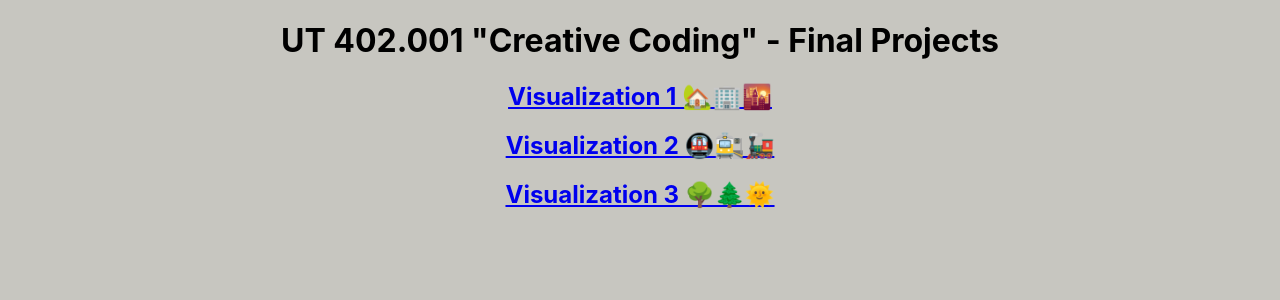
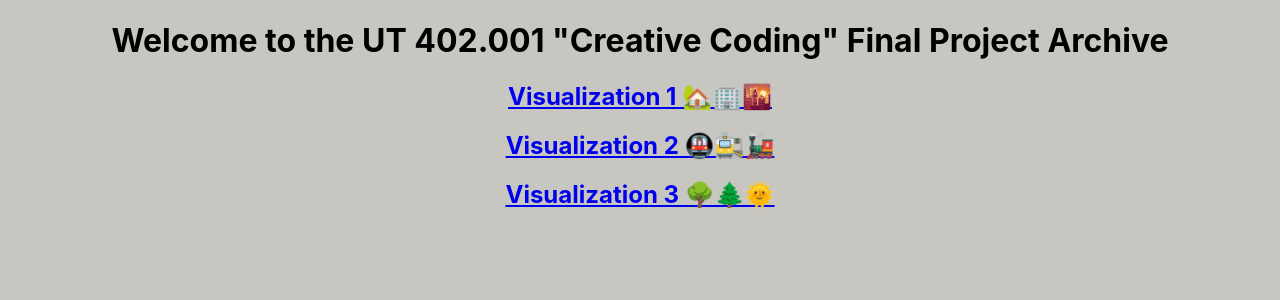
Before and after one commit to jschwartzuofm/creative-coding-final-projects, a React (Create React App) app: page / in a window 1280 px wide. Shown: the top 300 px of the page. Built offline with nearby package versions, Linux system fonts and the light colour scheme; no server answers.

Commit message:
Setup barrel exports

```diff
--- a/src/App.js
+++ b/src/App.js
@@ -1,9 +1,6 @@
 import './App.css';
 import { BrowserRouter as Router, Routes, Route } from "react-router-dom";
-import Home from "./pages/Home";
-import Viz1 from "./pages/Viz1";
-import Viz2 from "./pages/Viz2";
-import Viz3 from "./pages/Viz3";
+import { Home, Viz1, Viz2, Viz3 } from './components';
 
 function App() {
   return (
--- a/src/pages/Home.js
+++ b/src/components/Home/Home.js
@@ -3,7 +3,7 @@ import { Link } from "react-router-dom";
 const Home = () => {
   return (
     <div className="p-8">
-      <h1 className="text-4xl font-bold mb-8">UT 402.001 "Creative Coding" - Final Projects</h1>
+      <h1 className="text-4xl font-bold mb-8">Welcome to the UT 402.001 "Creative Coding" Final Project Archive</h1>
       <div className="grid grid-cols-2 gap-6">
         <Link to="/viz1" className="block border p-4 hover:shadow-lg transition">
           <h2 className="text-xl font-medium">Visualization 1 🏡🏢🌇</h2>
--- a/src/pages/Viz2.js
+++ b/src/components/Viz2/Viz2.js
@@ -18,7 +18,7 @@ var svg = d3.selectAll(".viz2")
 // Add tooltip div
 const tooltip = d3.select(".viz2")
   .append("div")
-  .attr("class", "viz2-tooltip");
+    .attr("class", "viz2-tooltip");
 
 // Legend data
 const legendData = [
--- /dev/null
+++ b/src/components/index.js
@@ -0,0 +1,4 @@
+export { default as Home } from './Home/Home';
+export { default as Viz1 } from './Viz1/Viz1';
+export { default as Viz2 } from './Viz2/Viz2';
+export { default as Viz3 } from './Viz3/Viz3';
```
Also changed, not shown: src/components/Viz1/Viz1.css (renamed from src/pages/Viz1.css), src/components/Viz1/Viz1.js (renamed from src/pages/Viz1.js), src/components/Viz2/Viz2.css (renamed from src/pages/Viz2.css), src/components/Viz3/Viz3.css (renamed from src/pages/Viz3.css), src/components/Viz3/Viz3.js (renamed from src/pages/Viz3.js).
